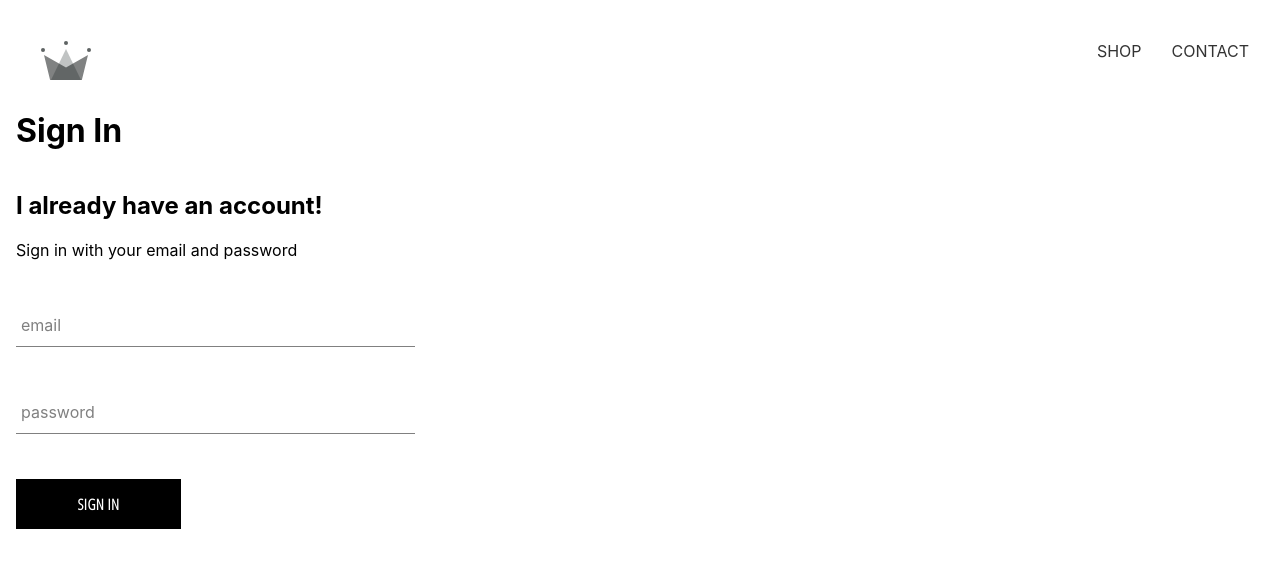
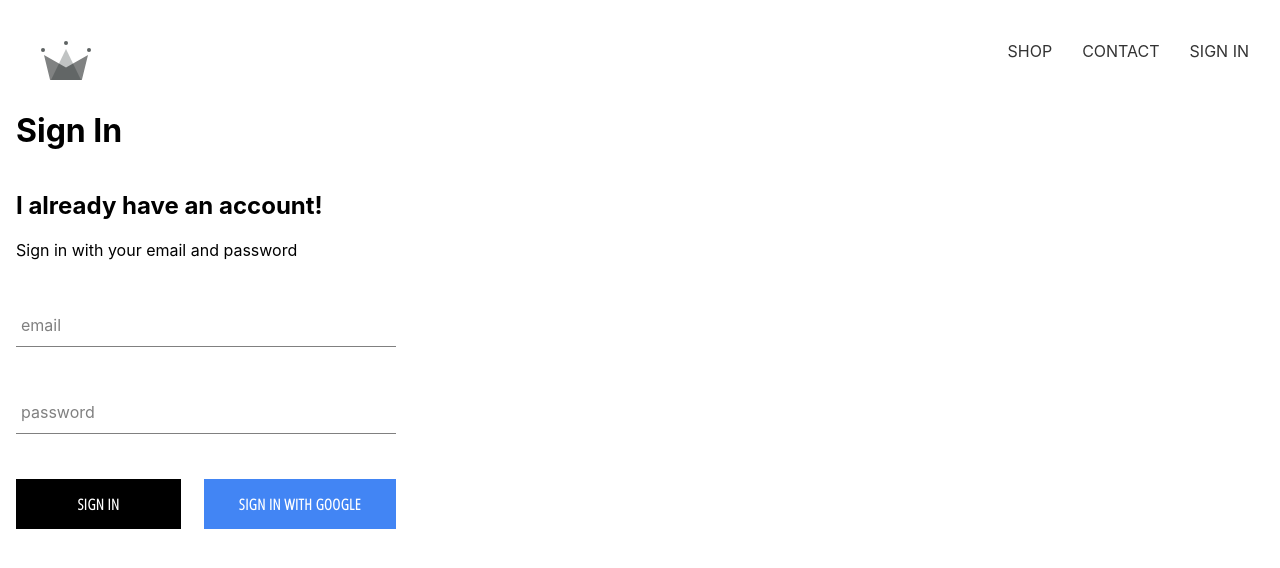
Before and after one commit to zeketx/ecommerce-clothing, a React (Create React App) app: page /signin in a window 1280 px wide. Shown: the top 568 px of the page. Built offline with nearby package versions, Linux system fonts and the light colour scheme; no server answers.

Commit message:
Integrated firebase + signin/out logic + custom button styles

```diff
--- a/package.json
+++ b/package.json
@@ -6,6 +6,7 @@
     "@testing-library/jest-dom": "^5.11.9",
     "@testing-library/react": "^11.2.3",
     "@testing-library/user-event": "^12.6.0",
+    "firebase": "^8.2.6",
     "node-sass": "^4.12.0",
     "react": "^17.0.1",
     "react-dom": "^17.0.1",
--- a/src/App.css
+++ b/src/App.css
@@ -5,6 +5,10 @@
 .App-logo {
   height: 40vmin;
   pointer-events: none;
+}
+
+* {
+  box-sizing: border-box;
 }
 
 a {
--- a/src/App.js
+++ b/src/App.js
@@ -4,14 +4,39 @@
 import ShopPage from './pages/shop/shop.component';
 import SignInUp from './pages/sign-in-up/sign-in-up.component';
 import { Switch, Route} from 'react-router-dom';
-
+import { auth } from './firebase/firebase.utils';
 import './App.css';
 
 
-function App() {
+class App extends React.Component {
+  constructor() {
+    super();
+
+    this.state = {
+      currentUser : null
+    }
+  }
+
+  unSubscribeFromAuth = null
+  // being aware of signIn vs signOut
+  componentDidMount() {
+    this.unSubscribeFromAuth = auth.onAuthStateChanged( user => {
+      // open subscription
+      this.setState({ currentUser : user });
+
+      console.log(user);
+    });
+  }
+   // handle logouts
+  // prevents memory leaks
+  componentWillUnmount () {
+    this.unSubscribeFromAuth();
+  }
+
+  render () {
     return (
       <div className="App">
-      <Header />
+        <Header currentUser = {this.state.currentUser} />
         <Switch>
           <Route exact path='/' component={ HomePage }/>
           <Route  path='/shop' component={ ShopPage }/>
@@ -20,5 +45,6 @@
       </div>
     );
   }
+}
 
 export default App;
--- a/src/components/custom-btn/custom-btn.component.jsx
+++ b/src/components/custom-btn/custom-btn.component.jsx
@@ -1,8 +1,8 @@
 import React  from 'react';
 import './custom-btn.styles.scss';
 
-const CustomBtn = ({ children, ...otherProps }) => (
-    <button className='custom-btn' { ...otherProps }>
+const CustomBtn = ({ children, isGoogleSignIn, ...otherProps }) => (
+    <button className={` ${isGoogleSignIn ? 'google-sign-in' : ''} custom-btn`} { ...otherProps }>
         { children }
     </button>
 )
--- a/src/components/custom-btn/custom-btn.styles.scss
+++ b/src/components/custom-btn/custom-btn.styles.scss
@@ -19,4 +19,14 @@
       color: black;
       border: 1px solid black;
     }
+
+    &.google-sign-in {
+      background-color: #4285f4;
+      color: #fff;
+
+      &:hover {
+        background-color: #375ae8;
+        border: none;
+      }
+    }
   }
--- a/src/components/header-component/header.component.jsx
+++ b/src/components/header-component/header.component.jsx
@@ -1,9 +1,11 @@
 import React from 'react';
 import { Link } from 'react-router-dom';
+import { auth } from '../../firebase/firebase.utils';
 import { ReactComponent as Logo } from '../../assets/crown.svg';
 import './header.styles.scss';
 
-const Header = () => (
+// pass in currentUser from app.js state
+const Header = ( { currentUser } ) => (
     <div className='header'>
         <Link to='/' className='logo-container'>
             <Logo className='logo' />
@@ -15,6 +17,15 @@
             <Link className='option' to='/shop'>
                 CONTACT
             </Link>
+            {
+                currentUser ?  // if user is signed
+
+                <div className='option' onClick={ () => auth.signOut() } > SIGN OUT</div>
+
+                : // else if user signed out
+
+                <Link className='option' to='/signin' > SIGN IN </Link>
+            }
         </div>
     </div>
 )
--- a/src/components/header-component/header.styles.scss
+++ b/src/components/header-component/header.styles.scss
@@ -20,6 +20,7 @@
 
       .option {
         padding: 10px 15px;
+        cursor: pointer;
       }
     }
   }
--- a/src/components/sign-in/sign-in.component.jsx
+++ b/src/components/sign-in/sign-in.component.jsx
@@ -1,6 +1,7 @@
 import React from 'react';
 import FormInput from '../form-input/form-input.component';
 import CustomBtn from '../custom-btn/custom-btn.component';
+import {signInWithGoogle} from '../../firebase/firebase.utils'
 import './sign-in.styles.scss';
 
 class SignIn extends React.Component {
@@ -51,7 +52,10 @@
                         label='password'
                         required />
 
-                    <CustomBtn type="submit" > Sign In </CustomBtn>
+                    <div className='buttons'>
+                        <CustomBtn type="submit" > Sign In </CustomBtn>
+                        <CustomBtn onClick={signInWithGoogle} isGoogleSignIn > Sign In With Google </CustomBtn>
+                    </div>
 
                 </form>
 
--- a/src/components/sign-in/sign-in.styles.scss
+++ b/src/components/sign-in/sign-in.styles.scss
@@ -1,9 +1,14 @@
 .signIn{
-    width: 30vw;
+    width: 380px;
     display: flex;
     flex-direction: column;
 
     .title {
         margin: 10px 0;
     }
+
+    .buttons {
+        display: flex;
+        justify-content: space-between;
+    }
 }
--- /dev/null
+++ b/src/firebase/firebase.utils.js
@@ -0,0 +1,31 @@
+// Firebase App (the core Firebase SDK) is always required and must be listed first
+import firebase from "firebase/app";
+// Add the Firebase products that you want to use
+// auth = db
+import "firebase/auth";
+import "firebase/firestore";
+
+const config = {
+    apiKey: "AIzaSyA2HFCfvmKszuPXtThidIzxiG-e6FfdNkI",
+    authDomain: "clothing-db-953dd.firebaseapp.com",
+    projectId: "clothing-db-953dd",
+    storageBucket: "clothing-db-953dd.appspot.com",
+    messagingSenderId: "871367217909",
+    appId: "1:871367217909:web:5fae6a22047b176e74abbc"
+};
+
+// Initialize Firebase
+firebase.initializeApp(config);
+
+export const auth = firebase.auth();
+export const firestore = firebase.firestore();
+// give us access to auth provider class
+const provider = new firebase.auth.GoogleAuthProvider();
+// alwasy triggers prompot when selected
+provider.setCustomParameters({
+    prompt: 'select_account'
+});
+// takes in provider (twitter, fb ...)
+export const signInWithGoogle = () => auth.signInWithPopup(provider);
+// in case we want the whole library
+export default firebase;
```
Also changed, not shown: 2 other files (tests, documents, lock files or other folders). Lines whose indentation alone changed are shown as unchanged.
